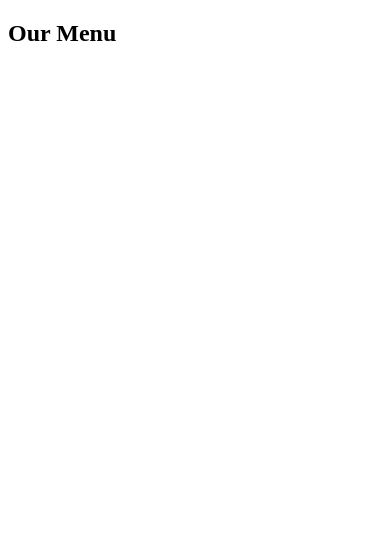
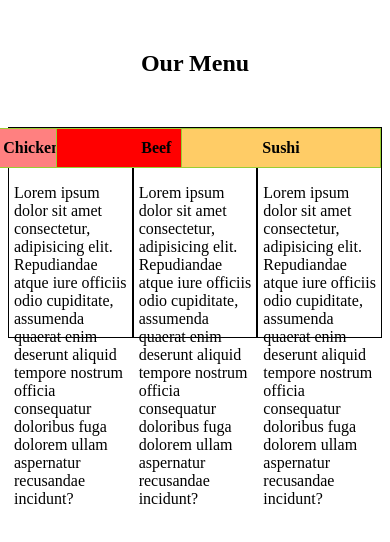
Before and after one commit to Mikeoduoli/html-css-js_JohnHopkins, a plain HTML site: page module2-solution/index.html in a window 390 px wide. Drawn offline with Linux system fonts and the light colour scheme.

Commit message:
Simple and Responsive Web Design

```diff
--- a/module2-solution/css/styles.css
+++ b/module2-solution/css/styles.css
@@ -0,0 +1,101 @@
+* {
+    box-sizing: border-box;
+    padding: 0;
+    position: relative;
+    /* background-image: linear-gradient(to right, red , blue); */
+}
+
+body {
+    /* background-color: blueviolet; */
+    /* background-image: url('../../module2-solution/rm.jpg');
+    background-size: cover; */
+    padding: 0;
+}
+
+.menu-wrapper {
+    /* border: 1px solid black; */
+    height: 85vh;
+    width: 100%;
+    display: flex;
+    top: 30px;
+    justify-content: space-around;
+    float: right;
+}
+
+h4 {
+    margin-right: 5px;
+}
+
+.menu-class {
+    border: 1px solid black;
+    height: 25vh;
+    width: 33%;
+    justify-content: space-between;
+}
+
+.heading {
+    border: 1px solid yellowgreen;
+    width: 200px;
+    margin-top: 0;
+    height: 40px;
+    right: 0;
+}
+
+ h4.heading {
+    color: black;
+    background-color: bisque;
+    text-align: center;
+    margin-top: 0;
+    padding-top: 10px;
+}
+.beef.heading {
+    background-color: #ff0000;
+    position: absolute;
+    margin-right: 0;
+}
+
+.sushi.heading {
+    background-color: #ffcc66;
+    position: absolute;
+    margin-right: 0;
+}
+
+.chicken.heading {
+    background-color: #ff8080;
+    position: absolute;
+    margin-right: 0;
+    top: 0;
+}
+
+p {
+    top: 40px;
+    margin-left: 5px;
+}
+
+h2 {
+    text-align: center;
+    padding-top: 30px ;
+}
+
+/* media queries for responsive design - Desktop */
+
+@media (min-width: 992px) {
+    .menu-class {
+        width: 33.3%;
+    }
+}
+
+
+/* Tablet Version */
+@media (min-width: 768px) and (max-width: 991px) {
+    .menu-class {
+        width: 50%;
+    }
+}
+
+/* Mobile */
+@media (max-width: 767px) {
+    .menu-class {
+        width: 100%;
+    }
+}
--- a/module2-solution/index.html
+++ b/module2-solution/index.html
@@ -3,6 +3,7 @@
 <head>
     <meta charset="UTF-8">
     <meta name="viewport" content="width=device-width, initial-scale=1.0">
+    <link rel="stylesheet" href="css/styles.css">
     <title>Module 2 Responsive Design</title>
 </head>
 <body>
@@ -10,9 +11,40 @@
 
     <!-- Creating menus -->
     <div class="menu-wrapper">
+        <div class="menu-class">
+            <h4  class="heading chicken">Chicken</h4>
+            <p>Lorem ipsum dolor sit amet consectetur, adipisicing elit.
+                Repudiandae atque iure officiis odio cupiditate, assumenda
+                quaerat enim deserunt aliquid tempore nostrum officia consequatur
+                doloribus fuga dolorem ullam aspernatur recusandae incidunt?</p>
+        </div>
+
+        <div class="menu-class">
+            <h4 class="heading beef">Beef</h4>
+            <p>Lorem ipsum dolor sit amet consectetur, adipisicing elit.
+                Repudiandae atque iure officiis odio cupiditate, assumenda
+                quaerat enim deserunt aliquid tempore nostrum officia consequatur
+                doloribus fuga dolorem ullam aspernatur recusandae incidunt?</p>
+        </div>
+
+        <div class="menu-class">
+            <h4 class="heading sushi">Sushi</h4>
+            <p>Lorem ipsum dolor sit amet consectetur, adipisicing elit.
+                Repudiandae atque iure officiis odio cupiditate, assumenda
+                quaerat enim deserunt aliquid tempore nostrum officia consequatur
+                doloribus fuga dolorem ullam aspernatur recusandae incidunt?</p>
+        </div>
 
     </div>
     <!-- End of Creating menus -->
 
+
+    <!-- Footer -->
+    <div class="footer-container">
+
+    </div>
+    <!-- End of Footer -->
+
+
 </body>
 </html>
```
